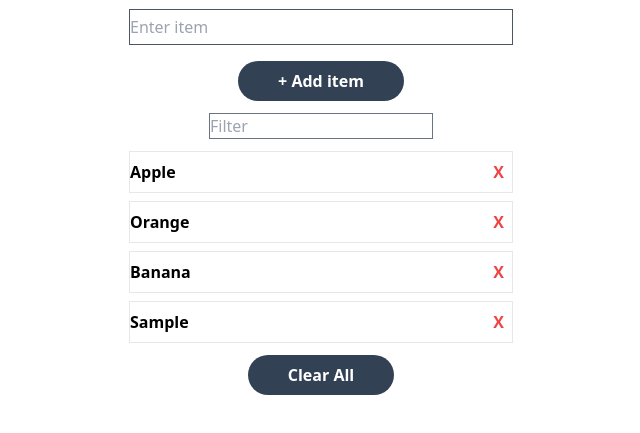
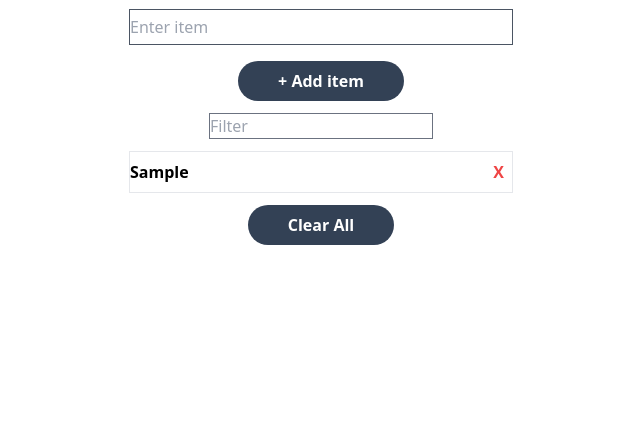
Before and after one commit to lyddoMule/Shopping-List, a website: page index.html in a window 1280 px wide. Both pictures are taken after typing "Sample" into the empty fields and a click on the button "+ Add item". Shown: the part 99-532 px from the top of the page, without its empty margins (319-959 px from the left). Drawn offline with Linux system fonts and the light colour scheme.

Commit message:
some modifications

```diff
--- a/index.html
+++ b/index.html
@@ -36,8 +36,8 @@
         <!-- Lists -->
 
         <div  class="mx-auto ">
-            <ul id="item-list" class="items space-y-2">
-                <li class=" remove-item flex border w-96 py-2  font-bold justify-between">
+            <ul id="item-list" class="items remove-item space-y-2">
+                <!-- <li class=" remove-item flex border w-96 py-2  font-bold justify-between">
                     Apple
                     <button class="text-red-500 font-bold px-2 ">
                         X</button>
@@ -51,7 +51,7 @@
                 <li class=" remove-item flex border w-96 py-2  font-bold justify-between">
                     Banana
                     <button class="text-red-500 font-bold px-2">X</button>
-                </li>
+                </li> -->
             </ul>
         </div>
         <!-- Clear -->
--- a/script.js
+++ b/script.js
@@ -2,6 +2,7 @@ const itemForm= document.getElementById('item-form')
 const itemInput= document.getElementById('item-input')
 const itemList= document.getElementById('item-list')
 const clear= document.getElementById('clear')
+const filter= document.getElementById('filter')
 
 function addItem(e) {
     e.preventDefault();
@@ -12,13 +13,14 @@ function addItem(e) {
     }
 
     const li = document.createElement('li');
-    li.className='flex border w-96 py-2  font-bold justify-between'
+    li.className='flex remove-item   border w-96 py-2  font-bold justify-between'
     li.appendChild(document.createTextNode(newItem));
     console.log(li.className);
     const btn= createBtn('text-red-500 font-bold px-2')
     li.appendChild(btn);
     itemList.appendChild(li)
 
+    checkUI();
     itemInput.value='';
 
 }
@@ -31,16 +33,36 @@ function createBtn(classes) {
 
 function removeItem(e) {
     if(e.target.parentElement.classList.contains('remove-item')){
-           e.target.parentElement.remove();
+           if(confirm('Are you sure?')) {
+            e.target.parentElement.remove()
+        }
     }
+    checkUI()
 }
 function clearItems() {
     // while (itemList.firstChild) {
     //     itemList.removeChild(itemList.firstChild)
     // }
     itemList.innerHTML=''
+    checkUI()
+
+}
+
+function checkUI() {
+    const items= itemList.querySelectorAll('li')
+
+    if(items.length===0){
+        filter.style.display='none'
+        clear.style.display='none'
+    } else{
+        filter.style.display='block'
+        clear.style.display='block'
+    }
 }
 
 itemForm.addEventListener('submit', addItem);
 itemList.addEventListener('click', removeItem)
 clear.addEventListener('click', clearItems)
+
+
+checkUI();
```
